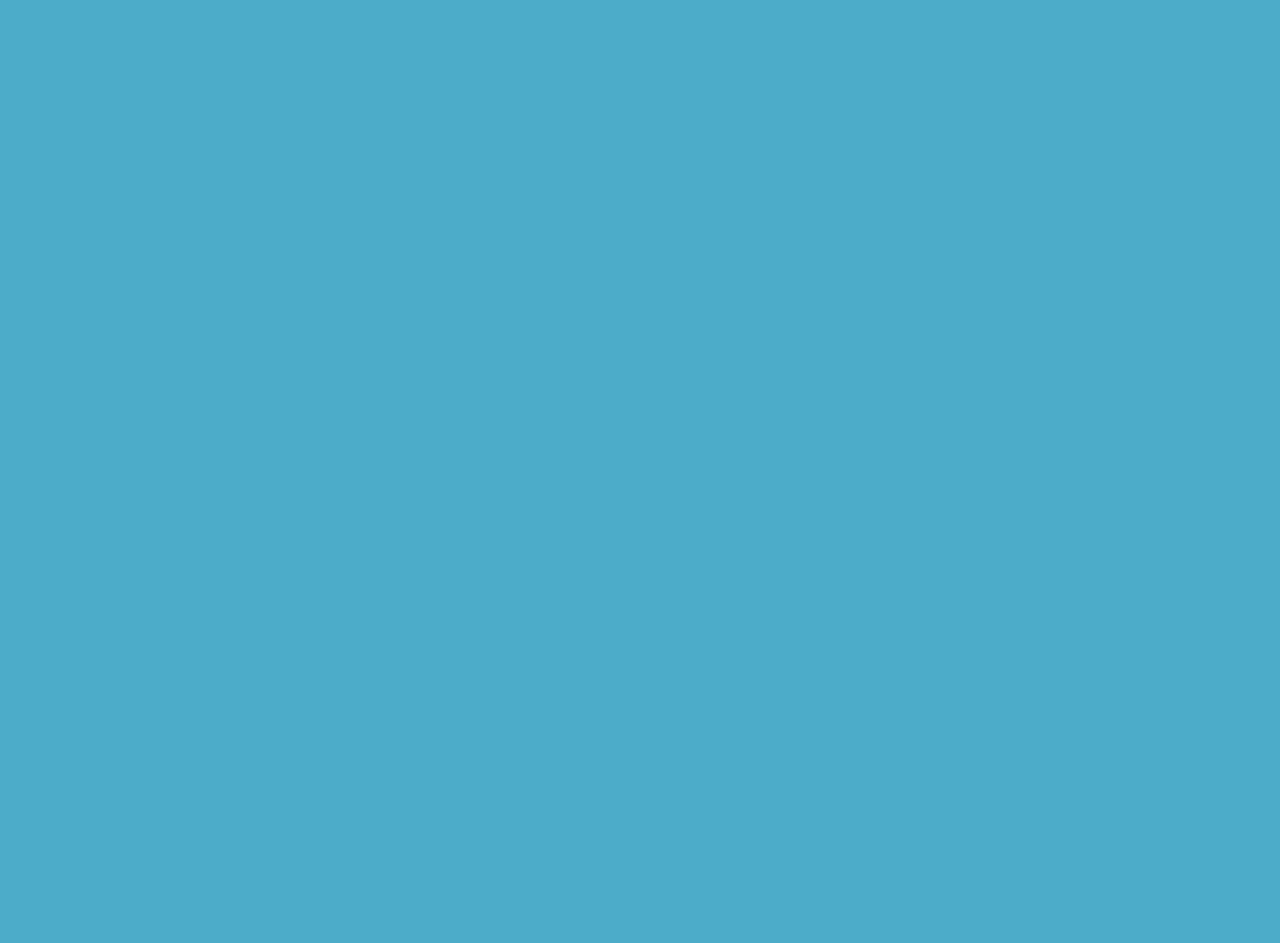
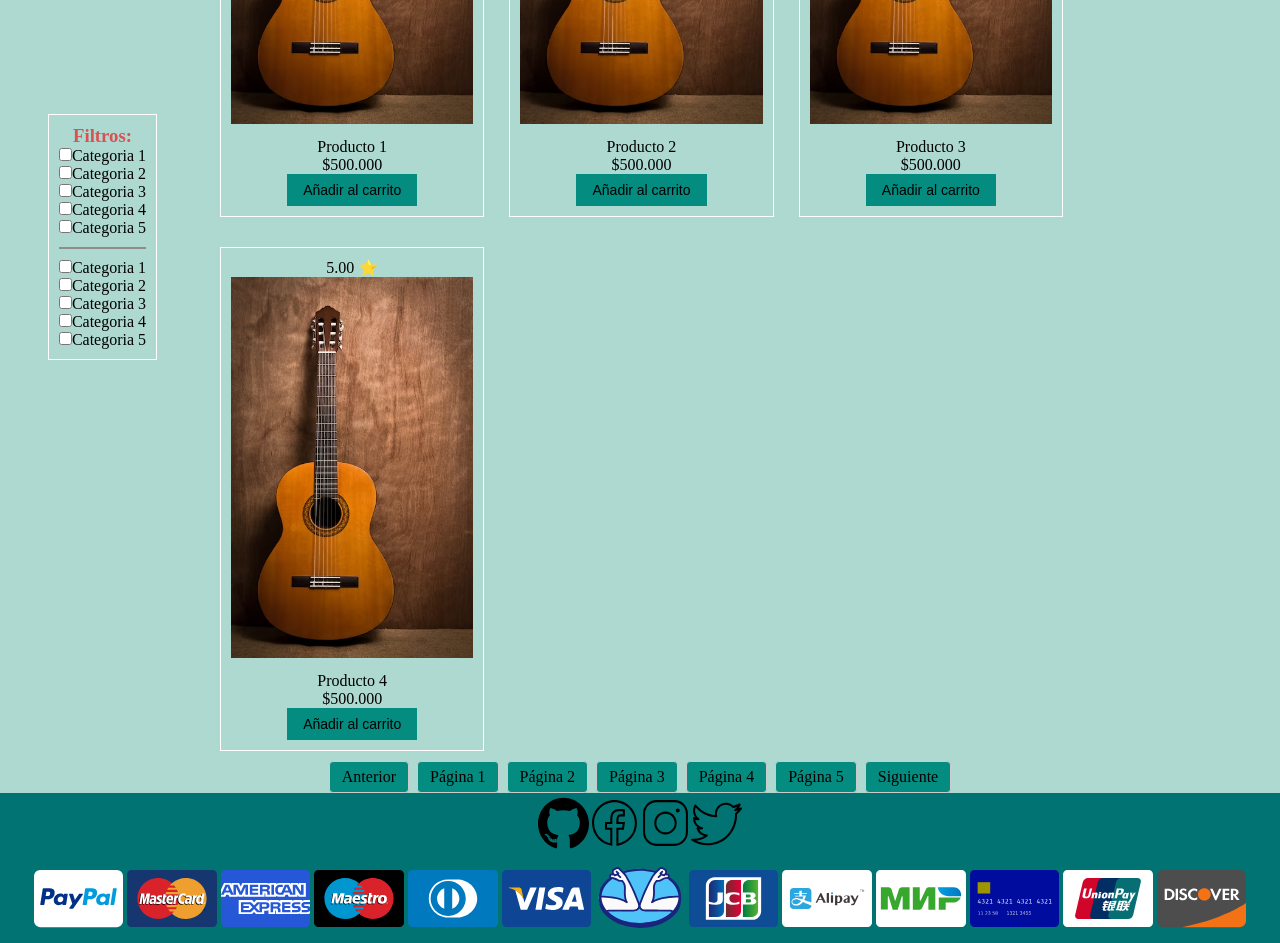
Before and after one commit to fermestre/proyecto-react, a React (Vite) app in the folder proyecto-react/: page / in a window 1280 px wide. Shown: the part 360-1303 px from the top of the page. Before the commit the page ends 800 px from the top, so only its background shows below. Built offline with nearby package versions, Linux system fonts and the light colour scheme.

Commit message:
Body(UPDATE)

```diff
--- a/proyecto-react/src/App.jsx
+++ b/proyecto-react/src/App.jsx
@@ -1,7 +1,7 @@
+import React from "react";
+
 export function App (){
   return(
-    <div>
-      <h1>Prueba 1</h1>
-    </div>
+  <p>?</p>
   )
 }
--- a/proyecto-react/src/Components/Images/Imagenes.jsx
+++ b/proyecto-react/src/Components/Images/Imagenes.jsx
@@ -1,6 +1,12 @@
 const imagenes = {};
 
 // Agregar imágenes
+
+
+import producto1 from './prueba1.jpg';
+imagenes.producto1 = producto1;
+
+// skdjksajdskad
 
 import icogh from './ico-github.svg';
 imagenes.icogh = icogh;
--- /dev/null
+++ b/proyecto-react/src/Components/JSX/Bodygrid.jsx
@@ -0,0 +1,87 @@
+import React from 'react'
+import imagenes from "../Images/Imagenes.jsx";
+import "../Styles/Bodygrid.css"
+
+
+
+export const Bodygrid = () => {
+  return (
+
+    <React.Fragment>
+      <h1>NOMBRE DE LA TIENDA: MUSIC</h1>
+    <section className="product-container">
+    <aside className="filters">
+      <article className="filter-box">
+        <h3>Filtros:</h3>
+        <ul id='list1'>
+          <li><input type="checkbox" name="#" id="#"/>Categoria 1</li>
+          <li><input type="checkbox" name="#" id="#"/>Categoria 2</li>
+          <li><input type="checkbox" name="#" id="#"/>Categoria 3</li>
+          <li><input type="checkbox" name="#" id="#"/>Categoria 4</li>
+          <li><input type="checkbox" name="#" id="#"/>Categoria 5</li>
+        </ul>
+        <ul id='list2'>
+          <li><input type="checkbox" name="#" id="#"/>Categoria 1</li>
+          <li><input type="checkbox" name="#" id="#"/>Categoria 2</li>
+          <li><input type="checkbox" name="#" id="#"/>Categoria 3</li>
+          <li><input type="checkbox" name="#" id="#"/>Categoria 4</li>
+          <li><input type="checkbox" name="#" id="#"/>Categoria 5</li>
+        </ul>
+      </article>
+    </aside>
+
+    <article className="product-grid">
+      <figure className="product-item">
+        <p>5.00 ⭐</p>
+        <img src={imagenes.producto1} alt="Product 1"/>
+        <figcaption>Producto 1</figcaption>
+        <p>$500.000</p>
+        <button>Añadir al carrito</button>
+      </figure>
+
+      <figure className="product-item">
+        <p>5.00 ⭐</p>
+        <img src={imagenes.producto1} alt="Product 1"/>
+        <figcaption>Producto 2</figcaption>
+        <p>$500.000</p>
+        <button>Añadir al carrito</button>
+      </figure>
+
+      <figure className="product-item">
+        <p>5.00 ⭐</p>
+        <img src={imagenes.producto1} alt="Product 1"/>
+        <figcaption>Producto 3</figcaption>
+        <p>$500.000</p>
+        <button>Añadir al carrito</button>
+      </figure>
+
+      <figure className="product-item">
+        <p>5.00 ⭐</p>
+        <img src={imagenes.producto1} alt="Product 1"/>
+        <figcaption>Producto 4</figcaption>
+        <p>$500.000</p>
+        <button>Añadir al carrito</button>
+      </figure>
+
+
+
+    </article>
+
+  </section>
+
+  <section className="navigation">
+
+    <a href="#">Anterior</a>
+    <a href="#">Página 1</a>
+    <a href="#">Página 2</a>
+    <a href="#">Página 3</a>
+    <a href="#">Página 4</a>
+    <a href="#">Página 5</a>
+    <a href="#">Siguiente</a>
+
+  </section>
+
+</React.Fragment>
+
+  )
+}
--- a/proyecto-react/src/Components/JSX/Footer.jsx
+++ b/proyecto-react/src/Components/JSX/Footer.jsx
@@ -1,9 +1,12 @@
 import imagenes from "../Images/Imagenes.jsx";
+import "../Styles/Footer.css"
+
 export const Footer = () => {
 
   return (
 
       <footer>
+
         <nav className='footer-social-media'>
 
            <a href="#" target="_blank" rel="external"/><img src={imagenes.icogh} alt="GitHub icon"
@@ -19,6 +22,7 @@ export const Footer = () => {
           alt="Twitter icon" title="Twitter oficial"/>
 
         </nav>
+
 
         <figure className='footer-lista-horizontal'>
           <img src={imagenes.icocard1} alt="Method: Paypal" title="Tarjeta Paypal"/>
--- /dev/null
+++ b/proyecto-react/src/Components/Styles/Bodygrid.css
@@ -0,0 +1,102 @@
+h1{
+  text-align: center;
+  font-weight: bold;
+  font-size: 3rem;
+  color: #D95252;
+}
+
+h3{
+  color: #D95252;
+}
+#list1{
+  padding-bottom: 10px;
+  border-bottom: solid 2px #918b8b;
+}
+
+#list2{
+  padding-top: 10px;
+}
+.product-container {
+  display: grid;
+  grid-template-columns: 200px 1fr;
+  grid-template-areas:
+    "filters products";
+  grid-gap: 20px;
+  width: 100%;
+
+}
+
+.filters {
+  display: flex;
+  text-align: center;
+  justify-content: center;
+  align-items: center;
+  padding-left: 5px;
+}
+
+.filters li{
+  list-style: none;
+}
+
+.filter-box {
+  border: 1px solid #ffffff;
+  padding: 10px;
+}
+
+.product-grid {
+  grid-area: products;
+  display: grid;
+  grid-template-columns: repeat(auto-fit, minmax(200px, 1fr));
+  grid-gap: 20px;
+  width: 80%;
+}
+
+.product-item {
+  border: 1px solid #ffffff;
+  padding: 10px;
+  text-align: center;
+  margin-bottom: 10px;
+  margin-right: 5px;
+}
+
+.product-item img {
+  max-width: 100%;
+  height: auto;
+  margin-bottom: 10px;
+}
+
+
+.product-item button {
+  background-color:#038C7F;
+  color: #000000;
+  border: #ccc;
+  padding: 8px 16px;
+  text-align: center;
+  text-decoration: none;
+  display: inline-block;
+  font-size: 14px;
+  cursor: pointer;
+}
+
+
+/*Nav*/
+
+
+
+.navigation {
+  display: flex;
+  justify-content: center;
+  align-items: center;
+  background-color: transparent;
+  width: 100%;
+}
+
+.navigation a {
+  text-decoration: none;
+  color: #000000;
+  padding: 6px 12px;
+  border: 1px solid #ccc;
+  border-radius: 4px;
+  margin: 0 4px;
+  background-color: #038C7F;
+}
--- a/proyecto-react/src/Components/Styles/Footer.css
+++ b/proyecto-react/src/Components/Styles/Footer.css
@@ -6,20 +6,24 @@
 }
 
 body{
-  background-color: rgb(76, 172, 201)
+  background-color: #ADD9D1;
 }
 
 footer{
   color: white;
   font-family: system-ui, -apple-system, BlinkMacSystemFont, 'Segoe UI', Roboto, Oxygen, Ubuntu, Cantarell, 'Open Sans', 'Helvetica Neue', sans-serif;
+  background-color:#027373;
 }
+
+
 
 .footer-social-media{
   text-align: center;
 }
 
 .footer-social-media img{
-  width: 5%;
+  width: 4%;
+  padding-top: 4px;
 }
 
 .footer-lista-horizontal {
--- a/proyecto-react/src/main.jsx
+++ b/proyecto-react/src/main.jsx
@@ -2,13 +2,15 @@ import React from 'react'
 import ReactDOM from 'react-dom/client'
 import {App} from './App.jsx'
 import {Footer} from './Components/JSX/Footer.jsx'
-import './Components/Styles/Footer.css'
+import {Bodygrid} from './Components/JSX/Bodygrid.jsx'
+
 
 
 ReactDOM.createRoot(document.getElementById('root')).render(
 <React.Fragment>
 
 <App/>
+<Bodygrid/>
 <Footer/>
 
 
```
Also changed, not shown: proyecto-react/src/Components/Images/prueba1.jpg (added), 1 other file (tests, documents, lock files or other folders).
